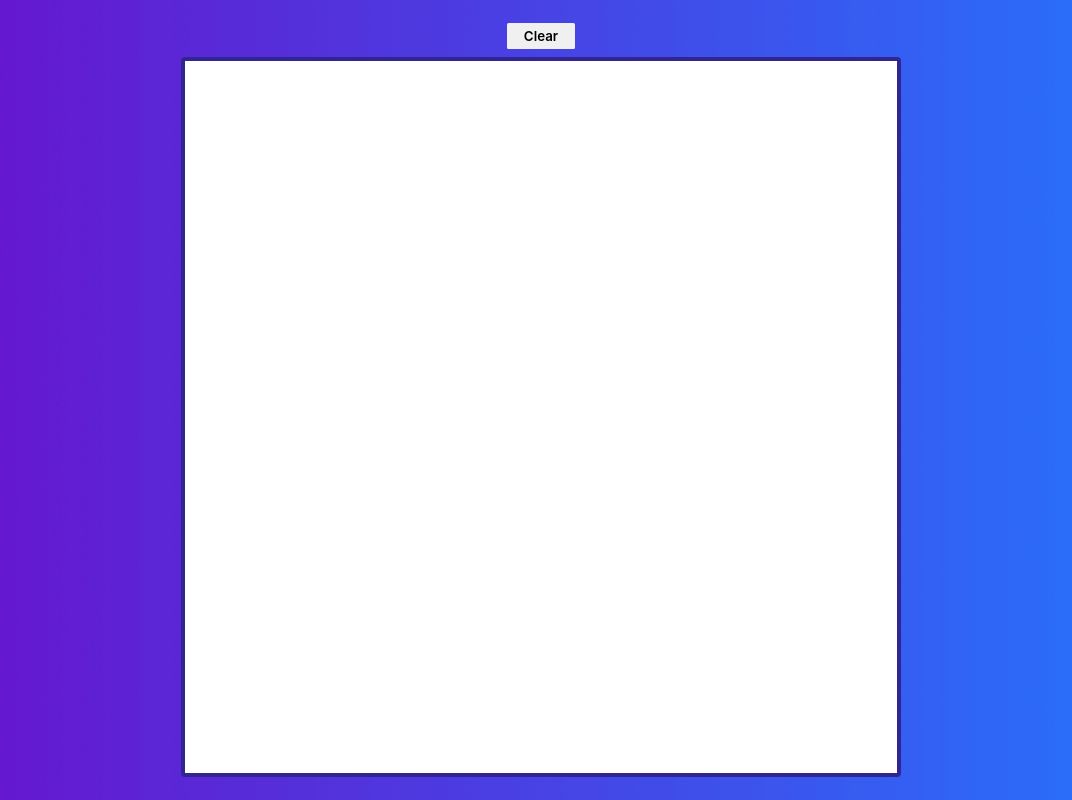
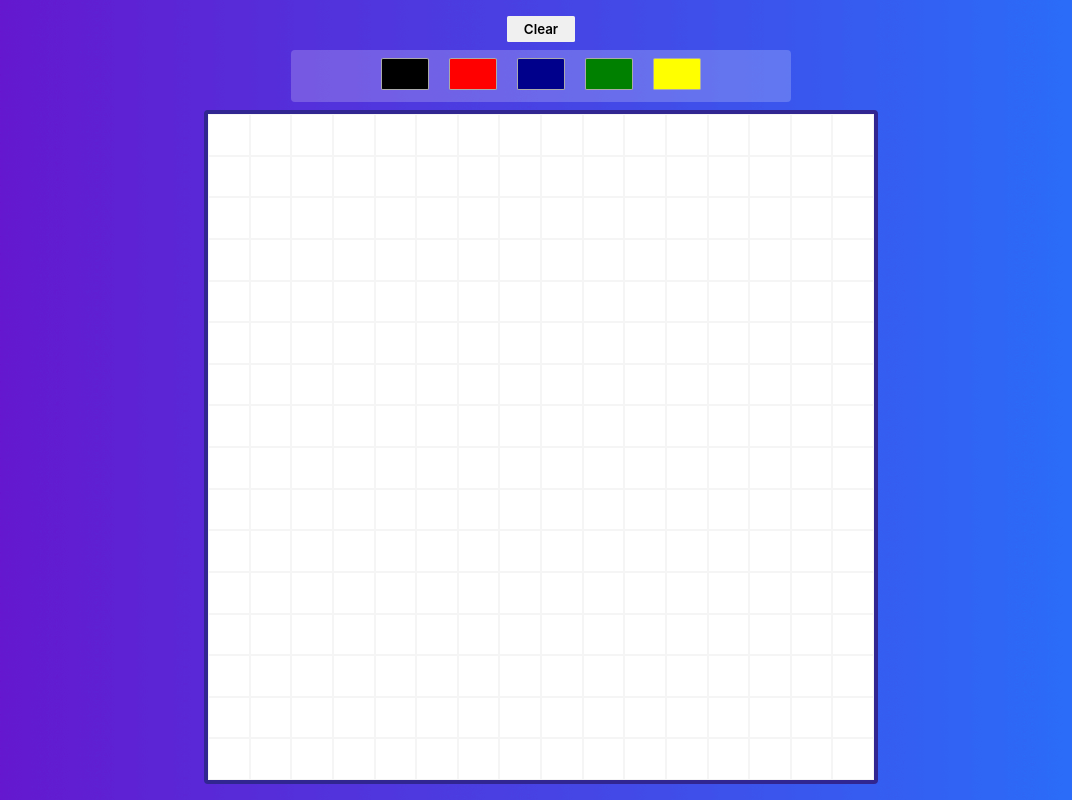
Before and after one commit to llfalcao/etch-a-sketch, a plain HTML site: page index.html in a window 1280 px wide. Shown: the whole page, without its empty margins (99-1171 px from the left). Drawn offline with Linux system fonts and the light colour scheme.

Commit message:
Enable drawing

```diff
--- a/index.html
+++ b/index.html
@@ -11,5 +11,12 @@
     </head>
     <body>
         <button id="clear" class="btn">Clear</button>
+        <div id="pallet">
+            <div id="black" class="color"></div>
+            <div id="red" class="color"></div>
+            <div id="darkblue" class="color"></div>
+            <div id="green" class="color"></div>
+            <div id="yellow" class="color"></div>
+        </div>
     </body>
 </html>
--- a/index.js
+++ b/index.js
@@ -15,6 +15,7 @@ function createGrid(size) {
             const div = document.createElement('div');
             div.id = `square-${++squareId}`;
             div.classList.add('square');
+            div.style.backgroundColor = 'white';
             divContainer.appendChild(div);
         }
     } else if (sizeDif < 0) {
@@ -32,7 +33,46 @@ function createGrid(size) {
     lastKnownSize = size;
 }
 
-clearBtn.addEventListener('click', (e) => {
+function clearCanvas() {
+    const squares = document.querySelectorAll('.square');
+    squares.forEach((square) => {
+        square.style.backgroundColor = 'white';
+    });
+}
+
+function draw() {
+    const squares = document.querySelectorAll('.square');
+    const colors = document.querySelectorAll('.color');
+    let currentColor = 'black';
+
+    colors.forEach((color) => {
+        color.style.backgroundColor = `${color.id}`;
+        color.addEventListener('click', () => {
+            currentColor = color.style.backgroundColor;
+        });
+    });
+
+    squares.forEach((square) => {
+        let opacity = 0;
+
+        square.addEventListener('mouseover', () => {
+            if (currentColor !== square.style.backgroundColor) {
+                opacity = 0;
+            }
+
+            if (opacity === 100) {
+                opacity = 100;
+            } else {
+                opacity = opacity + 10;
+            }
+
+            square.style.backgroundColor = currentColor;
+            square.style.opacity = `${opacity}%`;
+        });
+    });
+}
+
+clearBtn.addEventListener('click', () => {
     let newGridSize = parseInt(
         prompt(
             'Please type the number of squares per side of the new canvas (up to 100):'
@@ -40,8 +80,9 @@ clearBtn.addEventListener('click', (e) => {
     );
 
     if (newGridSize > 0 && newGridSize <= 100) {
-        console.log(typeof newGridSize);
+        clearCanvas();
         createGrid(newGridSize);
+        draw();
     }
 });
 
@@ -49,3 +90,4 @@ divContainer.classList.add('container');
 body.appendChild(divContainer);
 
 createGrid(16);
+draw();
--- a/style.css
+++ b/style.css
@@ -24,6 +24,7 @@ body {
     justify-content: center;
     align-items: center;
     gap: 0.5rem;
+    padding: 1rem 0;
 }
 
 .btn {
@@ -51,12 +52,34 @@ body {
     grid-template-rows: repeat(16, 1fr);
     grid-auto-flow: column;
     aspect-ratio: 1;
+    background-color: #fff;
 }
 
 .square {
     background-color: #fff;
+    border: 0.001rem solid rgb(245, 245, 245);
 }
 
-.square:hover {
-    background-color: #151515;
+#pallet {
+    padding: 0.5rem;
+    background: rgba(255, 255, 255, 0.2);
+    border-radius: 0.25rem;
+    width: 500px;
+    text-align: center;
 }
+
+.color {
+    display: inline-block;
+    width: 3rem;
+    height: 2rem;
+    border: 1px solid #aaa;
+    border-radius: 5%;
+    margin: 0 0.5rem;
+    cursor: pointer;
+    transition: 0.2s;
+}
+
+.color:hover {
+    border: 1px solid #fff;
+    transition: 0.5s;
+}
```
